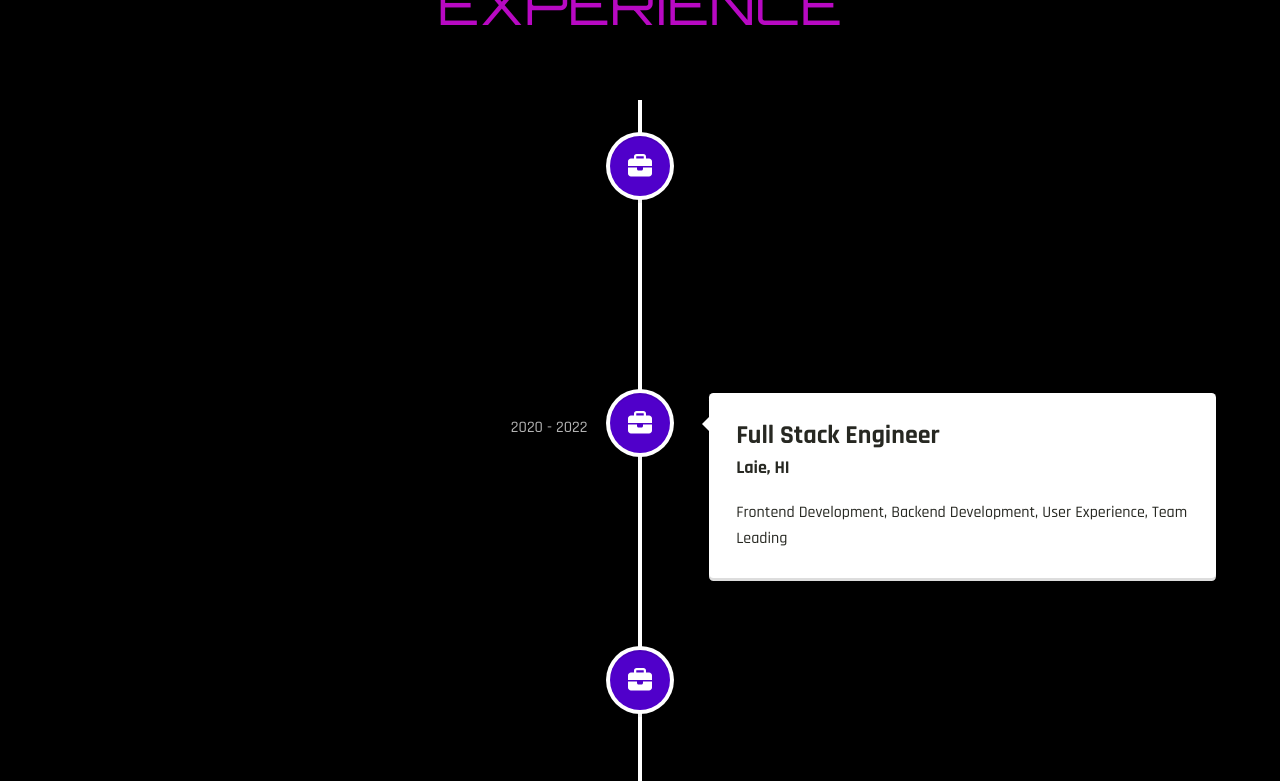
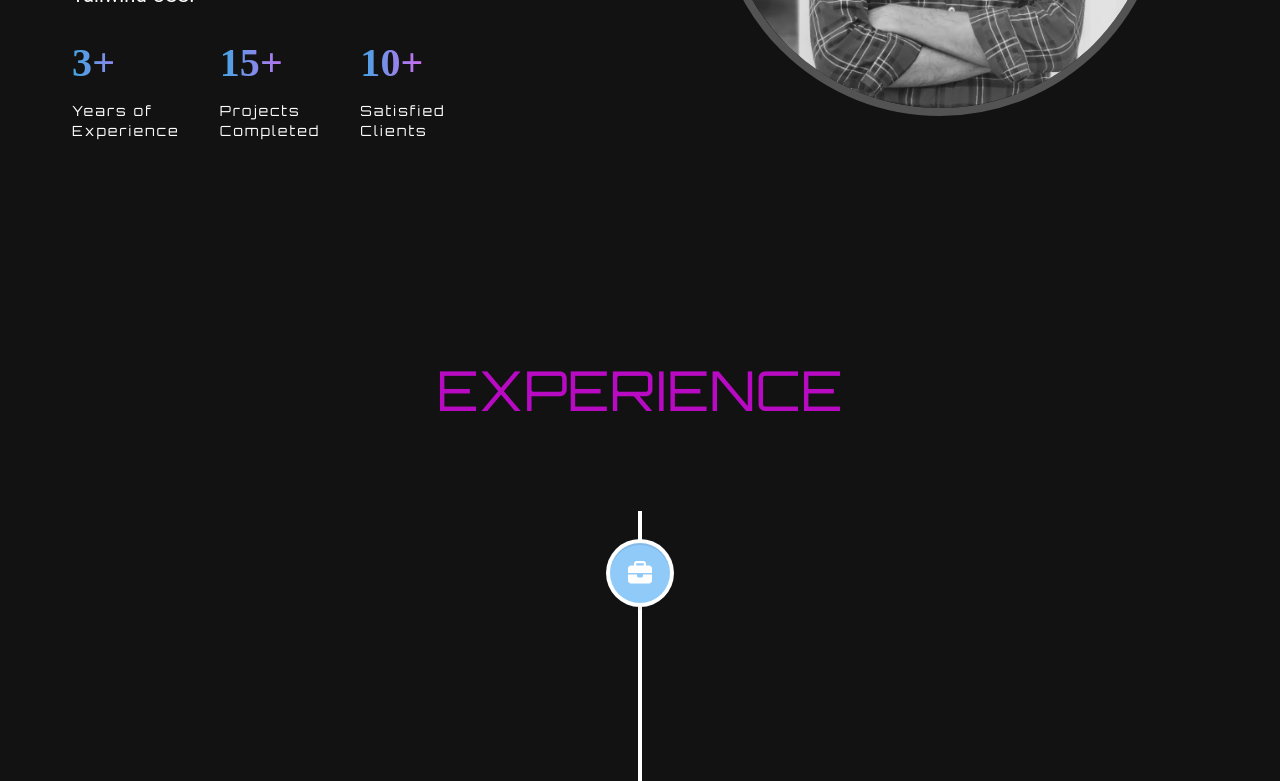
Before and after one commit to Hasanale/React-Portfolio, a React (Vite) app: page / in a window 1280 px wide. Shown: the part 1220-2001 px from the top of the page. Built offline with nearby package versions, Linux system fonts and the light colour scheme; a web font is replaced by a local one.

Commit message:
theme changer

```diff
--- a/package.json
+++ b/package.json
@@ -10,8 +10,11 @@
     "preview": "vite preview"
   },
   "dependencies": {
+    "@emotion/react": "^11.13.3",
+    "@emotion/styled": "^11.13.0",
     "@fortawesome/free-solid-svg-icons": "^6.6.0",
     "@fortawesome/react-fontawesome": "^0.2.2",
+    "@mui/material": "^6.0.1",
     "framer-motion": "^11.3.30",
     "react": "^18.3.1",
     "react-countup": "^6.5.3",
--- a/src/App.jsx
+++ b/src/App.jsx
@@ -7,9 +7,37 @@ import Work from "./components/Work";
 import Contact from "./components/Contact";
 import Timeline from "./components/Timeline";
 import Footer from "./components/Footer";
+
+import React, { useState } from "react";
+import { ThemeProvider, createTheme } from "@mui/material/styles";
+import CssBaseline from "@mui/material/CssBaseline";
+import { Switch } from "@mui/material";
 function App() {
+  const [toggleDarkMode, setToggleDarkMode] = useState(true);
+
+  const toggleDarkTheme = () => {
+    setToggleDarkMode(!toggleDarkMode);
+  };
+
+  const darkTheme = createTheme({
+    palette: {
+      mode: toggleDarkMode ? "dark" : "light", // handle the dark mode state on toggle
+      primary: {
+        main: "#90caf9",
+      },
+      secondary: {
+        main: "#131052",
+      },
+    },
+  });
+
   return (
-    <div className="bg-black">
+    <ThemeProvider theme={darkTheme}>
+      <CssBaseline />
+      <div>
+        <h2>Switch Theme</h2>
+        <Switch checked={toggleDarkMode} onChange={toggleDarkTheme} />
+
         <Header />
         <Banner />
         <Nav />
@@ -20,6 +48,7 @@ function App() {
         <Contact />
         <Footer />
       </div>
+    </ThemeProvider>
   );
 }
 
--- a/src/components/About.jsx
+++ b/src/components/About.jsx
@@ -7,8 +7,8 @@ function About() {
   const [ref, inView] = useInView({ threshold: 0.5 });
   return (
     <div id="about" ref={ref}>
-      <div className="container mx-auto">
-        <div className="flex flex-col lg:flex-row items-center gap-y-8 lg:gap-y-0 justify-center">
+      <div className="px-10">
+        <div className="flex flex-col pt-28 pb-20  lg:flex-row items-center gap-y-8 lg:gap-y-0 justify-center">
           {/* Text section */}
           <div className="w-full lg:w-1/2 px-4 lg:px-8">
             <h2 className="mt-20 h2 text-accent text-[45px] lg:text-[55px] mb-20">
--- a/src/components/Contact.jsx
+++ b/src/components/Contact.jsx
@@ -1,6 +1,9 @@
-import React from "react";
+import React, { useState } from "react";
 
 function Contact() {
+  const [notification, setNotofication] = useState("");
+  const [showNotification, setShowNotification] = useState(false);
+
   const onSubmit = async (event) => {
     event.preventDefault();
     const formData = new FormData(event.target);
@@ -24,13 +27,18 @@ function Contact() {
     }).then((res) => res.json());
 
     if (res.success) {
-      alert(res.message);
+      setNotofication(res.message);
+      setShowNotification(true);
+
+      setTimeout(() => {
+        setShowNotification(false);
+      }, 3000);
     }
   };
 
   return (
-    <div className="pt-16 pb-20" id="contact">
-      <div className="flex mt-10 mb-20 justify-center -translate-y-[1px]">
+    <div className="pt-32 pb-20" id="contact">
+      <div className="flex  mb-20 justify-center -translate-y-[1px]">
         <div className="w-3/4">
           <div className="h-[1px] bg-gradient-to-r from-transparent via-violet-500 to-transparent w-full"></div>
         </div>
@@ -57,30 +65,31 @@ function Contact() {
               required
               name="name"
               id="name"
-              className="bg-transparent border-b py-1 outline-none w-full placeholder:text-white focus:border-accent  translation-all"
+              className="bg-transparent border-b py-1 outline-none w-full light-mode-input light-mode-placeholder dark:dark-mode-input dark:dark-mode-placeholder focus:border-accent transition-all"
               type="text"
-              placeholder="Your name"
+              placeholder="Name"
             />
             <input
               required
               name="email"
               id="email"
-              className="bg-transparent border-b py-1 outline-none w-full placeholder:text-white focus:border-accent  translation-all"
+              className="bg-transparent border-b py-1 outline-none w-full light-mode-input light-mode-placeholder dark:dark-mode-input focus:border-accent transition-all"
               type="text"
-              placeholder="Your email"
+              placeholder="Email"
             />
             <textarea
               required
               name="message"
               id="message"
-              className="bg-transparent border-b py-2 outline-none w-full placeholder:text-white focus:border-accent translation-al mb-12"
-              placeholder="Your message"
+              className="bg-transparent border-b py-2 outline-none w-full light-mode-input light-mode-placeholder dark:dark-mode-input dark:dark-mode-placeholder focus:border-accent transition-all mb-12"
+              placeholder="Message"
             ></textarea>
+
             <input type="hidden" name="subject" />
-            <input type="hidden" name="redirect" value="" />
             <button type="submit" className="btn btn-lg">
               Send Message
             </button>
+            {showNotification && <div>{notification}</div>}
           </form>
         </div>
       </div>
--- a/src/components/Timeline.jsx
+++ b/src/components/Timeline.jsx
@@ -6,50 +6,87 @@ import {
 import { FontAwesomeIcon } from "@fortawesome/react-fontawesome";
 import { faBriefcase } from "@fortawesome/free-solid-svg-icons";
 import "react-vertical-timeline-component/style.min.css";
+import { useTheme } from "@mui/material/styles";
 
 function Timeline() {
+  const theme = useTheme();
+
+  // Set the styles based on the theme mode
+  const isDarkMode = theme.palette.mode === "dark";
+  const contentBackground = isDarkMode ? "white" : "black";
+  const contentColor = isDarkMode ? "black" : "white";
+  const arrowBorderColor = isDarkMode ? "white" : "black";
+  const iconBackgroundColor = isDarkMode ? theme.palette.primary.main : "black";
+
   return (
     <div id="history">
       <div className="items-container">
         <h1 className="h2 mt-20 text-accent text-center text-[45px] lg:text-[55px] mb-20">
           Experience
         </h1>
+        <style>
+          {`
+            .vertical-timeline::before {
+              background-color: ${isDarkMode ? "white" : "black"} !important;
+            }
+          `}
+        </style>
         <VerticalTimeline className="vertical-timeline">
           {/* Wistech */}
           <VerticalTimelineElement
             className="vertical-timeline-element--work"
-            contentStyle={{ background: "white", color: "rgb(39, 40, 34)" }}
-            contentArrowStyle={{ borderRight: "7px solid white" }}
+            contentStyle={{
+              background: contentBackground,
+              color: contentColor,
+              border: `1px solid ${theme.palette.divider}`,
+            }}
+            contentArrowStyle={{
+              borderRight: `7px solid ${arrowBorderColor}`,
+            }}
             date="2022 - present"
-            iconStyle={{ background: "#5000ca", color: "rgb(39, 40, 34)" }}
+            iconStyle={{
+              background: iconBackgroundColor,
+              color: "white",
+            }}
             icon={<FontAwesomeIcon icon={faBriefcase} className="text-white" />}
           >
-            <h3 className="vertical-timeline-element-title text-[26px] font-bold text-[rgb(39,40,34)]">
+            <h3 className="vertical-timeline-element-title text-[26px] font-bold">
               Wisdom IT Solutions
             </h3>
-            <h4 className="vertical-timeline-element-subtitle font-bold text-[rgb(39,40,34)]">
+            <h4 className="vertical-timeline-element-subtitle font-bold">
               On-site
             </h4>
-            <p className="text-[rgb(39,40,34)]">
+            <p>
               Frontend Developer. HTML, CSS, Bootstrap, JavaScript, React JS,
               Tailwind CSS, Git
             </p>
           </VerticalTimelineElement>
 
-          {/*  */}
+          {/* Full Stack Engineer */}
           <VerticalTimelineElement
             className="vertical-timeline-element--work"
+            contentStyle={{
+              background: contentBackground,
+              color: contentColor,
+              border: `1px solid ${theme.palette.divider}`,
+            }}
+            contentArrowStyle={{
+              borderRight: `7px solid ${arrowBorderColor}`,
+            }}
             date="2020 - 2022"
-            iconStyle={{ background: "#5000ca", color: "rgb(39, 40, 34)" }}
+            iconStyle={{
+              background: iconBackgroundColor,
+              color: "white",
+            }}
             icon={<FontAwesomeIcon icon={faBriefcase} className="text-white" />}
           >
-            <h3 className="vertical-timeline-element-title text-[26px] font-bold text-[rgb(39,40,34)]">
+            <h3 className="vertical-timeline-element-title text-[26px] font-bold">
               Full Stack Engineer
             </h3>
-            <h4 className="vertical-timeline-element-subtitle font-bold text-[rgb(39,40,34)]">
+            <h4 className="vertical-timeline-element-subtitle font-bold">
               Laie, HI
             </h4>
-            <p className="text-[rgb(39,40,34)]">
+            <p>
               Frontend Development, Backend Development, User Experience, Team
               Leading
             </p>
@@ -58,19 +95,28 @@ function Timeline() {
           {/* Staff Engineer Intern */}
           <VerticalTimelineElement
             className="vertical-timeline-element--work"
+            contentStyle={{
+              background: contentBackground,
+              color: contentColor,
+              border: `1px solid ${theme.palette.divider}`,
+            }}
+            contentArrowStyle={{
+              borderRight: `7px solid ${arrowBorderColor}`,
+            }}
             date="2021 - 2021"
-            iconStyle={{ background: "#5000ca", color: "rgb(39, 40, 34)" }}
+            iconStyle={{
+              background: iconBackgroundColor,
+              color: "white",
+            }}
             icon={<FontAwesomeIcon icon={faBriefcase} className="text-white" />}
           >
-            <h3 className="vertical-timeline-element-title text-[26px] font-bold text-[rgb(39,40,34)]">
+            <h3 className="vertical-timeline-element-title text-[26px] font-bold">
               Staff Engineer Intern
             </h3>
-            <h4 className="vertical-timeline-element-subtitle font-bold text-[rgb(39,40,34)]">
+            <h4 className="vertical-timeline-element-subtitle font-bold">
               Laie, HI
             </h4>
-            <p className="text-[rgb(39,40,34)]">
-              Full-stack Development, API Development, User Experience
-            </p>
+            <p>Full-stack Development, API Development, User Experience</p>
           </VerticalTimelineElement>
         </VerticalTimeline>
       </div>
--- a/src/components/Work.jsx
+++ b/src/components/Work.jsx
@@ -6,7 +6,7 @@ import Img3 from "../assets/portfolio-img3.png";
 function Work() {
   return (
     <section id="skills">
-      <div className="container ">
+      <div className="px-10">
         <div className="flex flex-col lg:flex-row gap-x-10">
           <div className="flex-1 flex flex-col gap-y-6 mb-10 lg:mb-0 ">
             {/* image 1 */}
--- a/src/index.css
+++ b/src/index.css
@@ -40,6 +40,8 @@
   border-radius: 100%;
 }
 
+/* In your global CSS or Tailwind CSS file */
+
 @layer base {
   body {
     @apply font-secondary text-lg leading-8 text-white;
--- a/tailwind.config.js
+++ b/tailwind.config.js
@@ -1,5 +1,6 @@
 /** @type {import('tailwindcss').Config} */
 export default {
+  darkMode: "class",
   content: ["./index.html", "./src/**/*.{js,ts,jsx,tsx}"],
   theme: {
     fontFamily: {
```
Also changed, not shown: 1 other file (tests, documents, lock files or other folders). Lines whose indentation alone changed are shown as unchanged.
